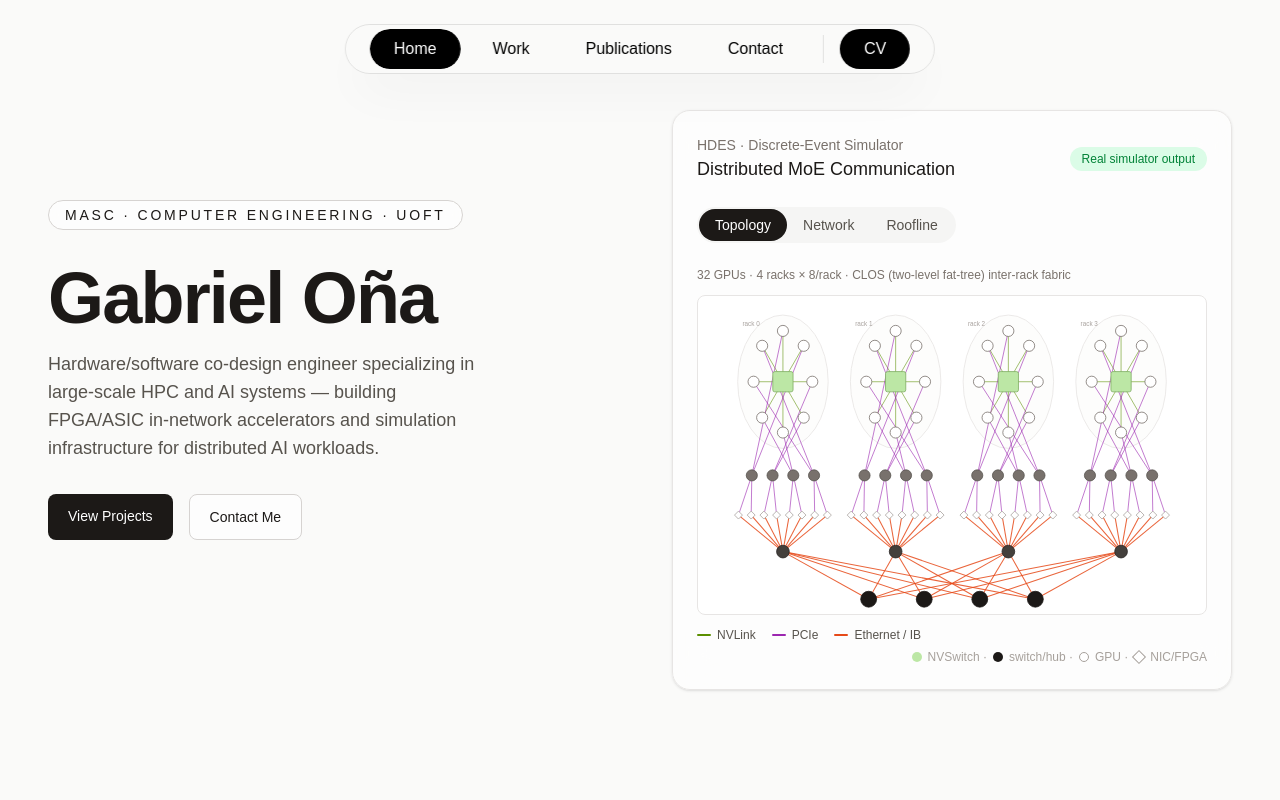
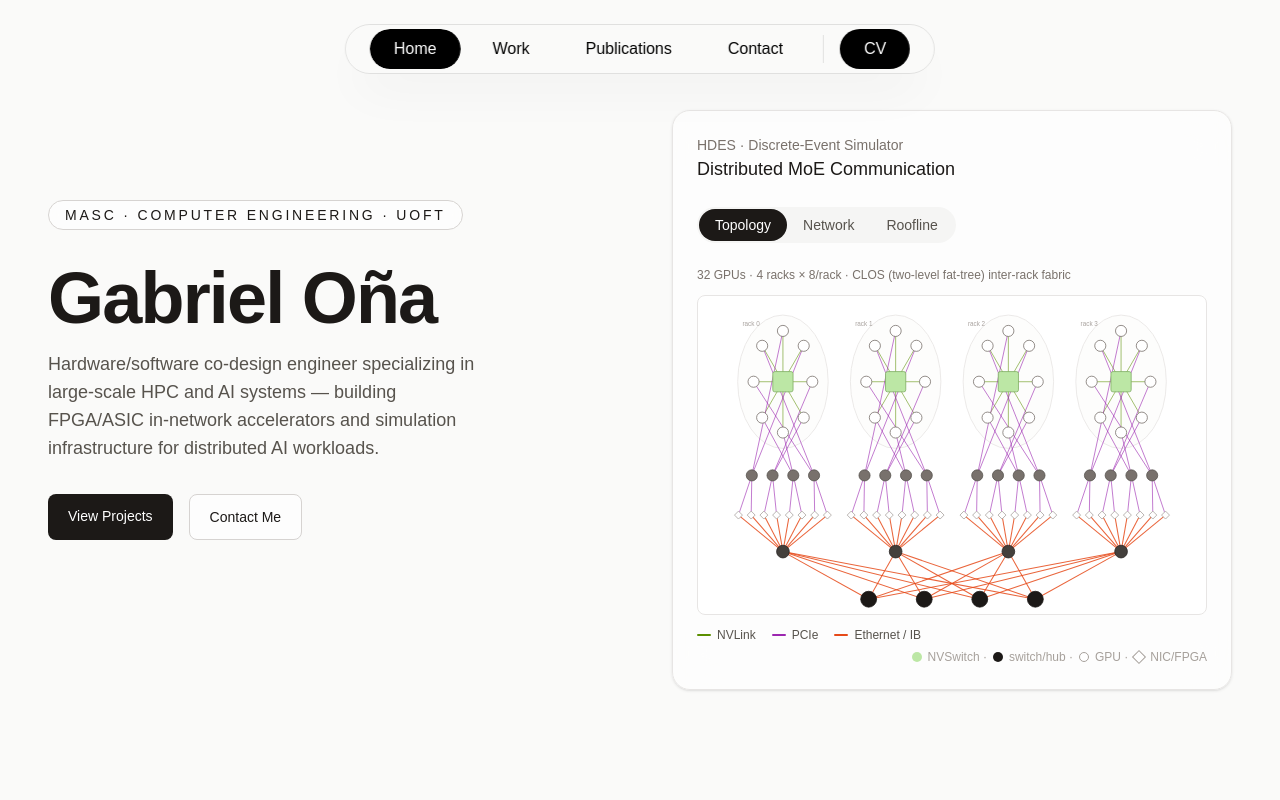
Before and after one commit to gsoch/gsoch.github.io, a React (Vite) app: page / in a window 1280 px wide. Shown: the top 800 px of the page. Built offline with nearby package versions, Linux system fonts and the light colour scheme.

Commit message:
Remove "Real simulator output" badge from HDES showcase header

```diff
--- a/src/components/custom/HDESShowcase.tsx
+++ b/src/components/custom/HDESShowcase.tsx
@@ -17,14 +17,9 @@ export default function HDESShowcase() {
 
   return (
     <div className="w-full max-w-2xl rounded-2xl border border-stone-200 bg-white/60 backdrop-blur-xl shadow-sm p-4 md:p-6 space-y-5 md:space-y-6">
-      <div className="flex items-center justify-between gap-3">
-        <div>
-          <div className="text-sm text-stone-500">HDES &middot; Discrete-Event Simulator</div>
-          <div className="text-lg font-medium">Distributed MoE Communication</div>
-        </div>
-        <div className="px-3 py-1 text-xs rounded-full bg-green-100 text-green-700 shrink-0">
-          Real simulator output
-        </div>
+      <div>
+        <div className="text-sm text-stone-500">HDES &middot; Discrete-Event Simulator</div>
+        <div className="text-lg font-medium">Distributed MoE Communication</div>
       </div>
 
       <div className="flex rounded-full bg-stone-100 p-0.5 text-sm w-fit">
```
